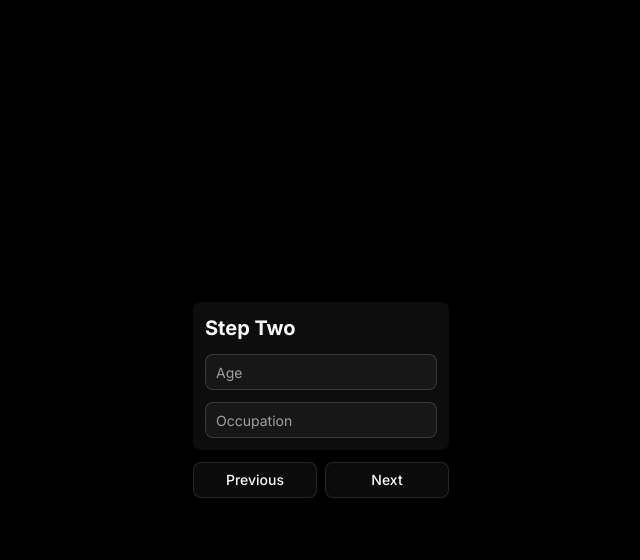
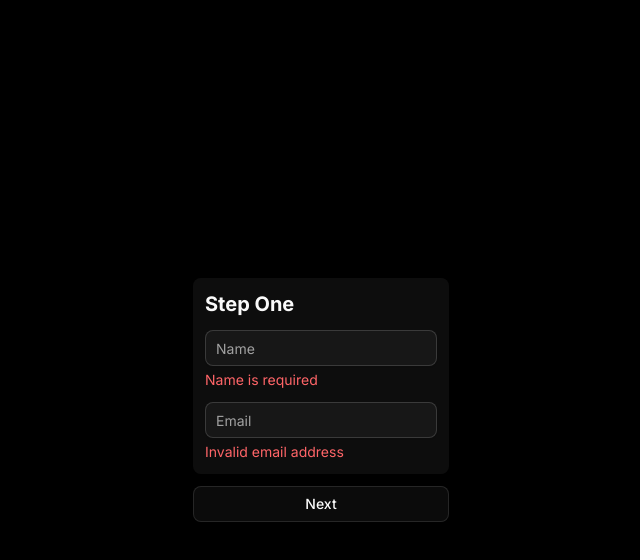
Before and after one commit to DenisDK/Zustand-mini-task, a Next.js app: page / in a window 1280 px wide. Both pictures are taken after a click on the button "Next". Shown: the top 560 px of the page, without its empty margins (319-959 px from the left). Built offline with nearby package versions, Linux system fonts and the light colour scheme.

Commit message:
errors for stepOne

```diff
--- a/modules/multiStepForm/components/MultiStepForm.tsx
+++ b/modules/multiStepForm/components/MultiStepForm.tsx
@@ -5,6 +5,8 @@ import { useMultiStepFormStore } from "../store/multiStepForm.store";
 import StepOne from "./StepOne";
 import StepThree from "./StepThree";
 import StepTwo from "./StepTwo";
+import { multiStepFormSchema } from "../schemas/multiStepForm.schema";
+import { useState } from "react";
 
 const MultiStepForm = () => {
   const currentStep = useMultiStepFormStore((state) => state.currentStep);
@@ -12,11 +14,14 @@ const MultiStepForm = () => {
   const previousStep = useMultiStepFormStore((state) => state.previousStep);
   const submitForm = useMultiStepFormStore((state) => state.submitForm);
   const resetForm = useMultiStepFormStore((state) => state.resetForm);
+  const formData = useMultiStepFormStore((state) => state.formData);
+
+  const [errors, setErrors] = useState<Record<string, string>>({});
 
   return (
     <div className="flex flex-col gap-2">
       {/* <p className="text-xl font-bold px-2">Current step: {currentStep}</p> */}
-      {currentStep === 1 && <StepOne />}
+      {currentStep === 1 && <StepOne errors={errors} />}
       {currentStep === 2 && <StepTwo />}
       {currentStep === 3 && <StepThree />}
 
@@ -32,7 +37,31 @@ const MultiStepForm = () => {
         )}
 
         {currentStep < 3 && (
-          <Button onClick={nextStep} variant="outline" className="mt-1 flex-1">
+          <Button
+            onClick={() => {
+              const result = multiStepFormSchema.safeParse(formData);
+
+              if (result.success) {
+                setErrors({});
+                nextStep();
+                return;
+              }
+
+              const newErrors: Record<string, string> = {};
+
+              result.error.issues.forEach((issue) => {
+                const field = issue.path[0];
+
+                if (typeof field === "string") {
+                  newErrors[field] = issue.message;
+                }
+              });
+
+              setErrors(newErrors);
+            }}
+            variant="outline"
+            className="mt-1 flex-1"
+          >
             Next
           </Button>
         )}
--- a/modules/multiStepForm/components/StepOne.tsx
+++ b/modules/multiStepForm/components/StepOne.tsx
@@ -3,25 +3,36 @@
 import { Input } from "@/components/ui/input";
 import { useMultiStepFormStore } from "../store/multiStepForm.store";
 
-const StepOne = () => {
+const StepOne = ({ errors }: { errors: Record<string, string> }) => {
   const formData = useMultiStepFormStore((state) => state.formData);
   const updateFormData = useMultiStepFormStore((state) => state.updateFormData);
 
   return (
     <div className="flex flex-col gap-3 bg-white/5 rounded-md p-3">
       <h3 className="text-xl font-bold">Step One</h3>
+      <div className="">
         <Input
           value={formData.name}
           onChange={(event) => updateFormData({ name: event.target.value })}
           placeholder="Name"
         />
+        {errors.name && (
+          <p className="mt-1 text-sm text-red-400">{errors.name}</p>
+        )}
+      </div>
 
+      <div className="">
         <Input
           value={formData.email}
           onChange={(event) => updateFormData({ email: event.target.value })}
           placeholder="Email"
           type="email"
         />
+
+        {errors.email && (
+          <p className=" mt-1 text-sm text-red-400">{errors.email}</p>
+        )}
+      </div>
     </div>
   );
 };
--- a/package.json
+++ b/package.json
@@ -19,6 +19,7 @@
     "react-icons": "^5.7.0",
     "shadcn": "^4.21.0",
     "tw-animate-css": "^1.4.0",
+    "zod": "^4.6.5",
     "zustand": "^5.0.15"
   },
   "devDependencies": {
```
Also changed, not shown: 1 other file (tests, documents, lock files or other folders). Lines whose indentation alone changed are shown as unchanged.
